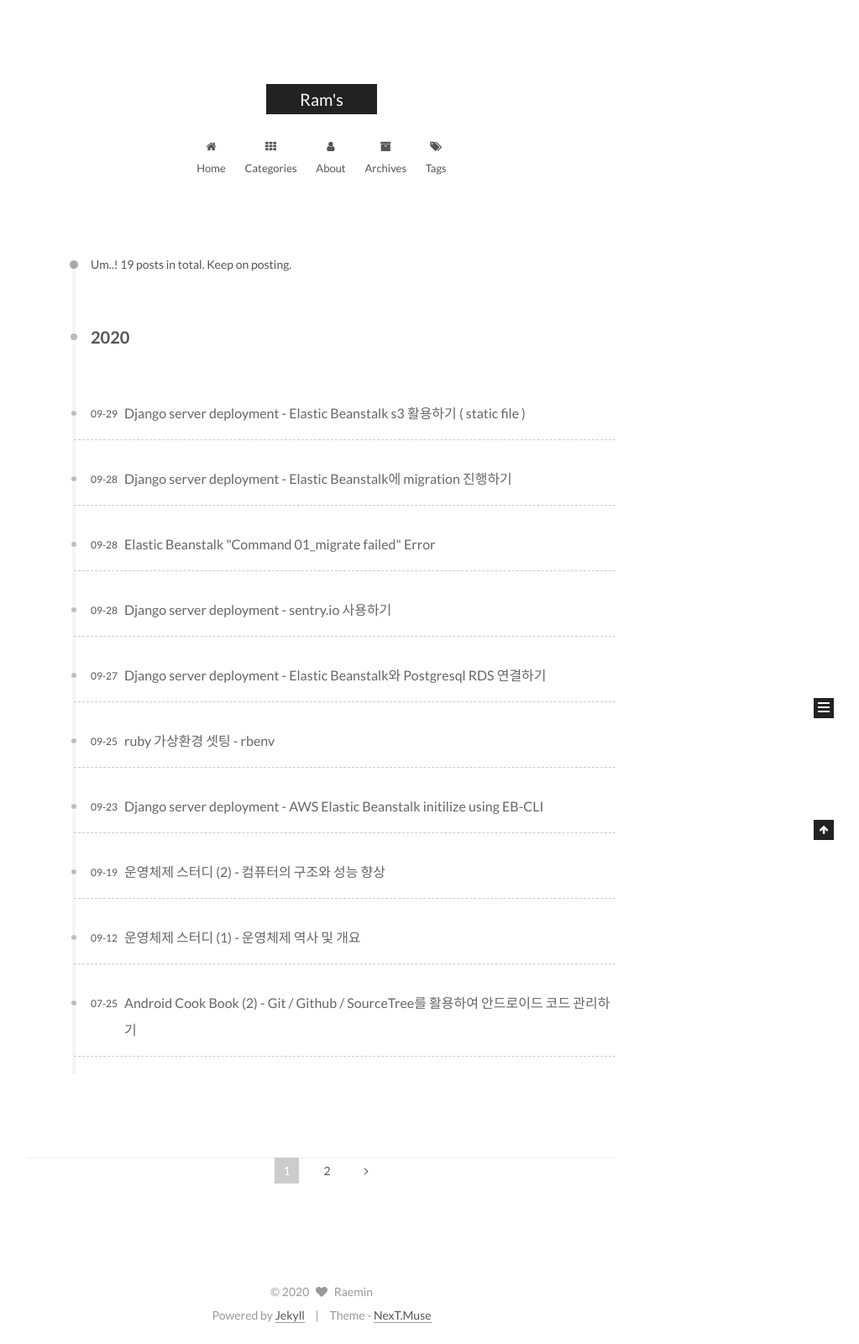
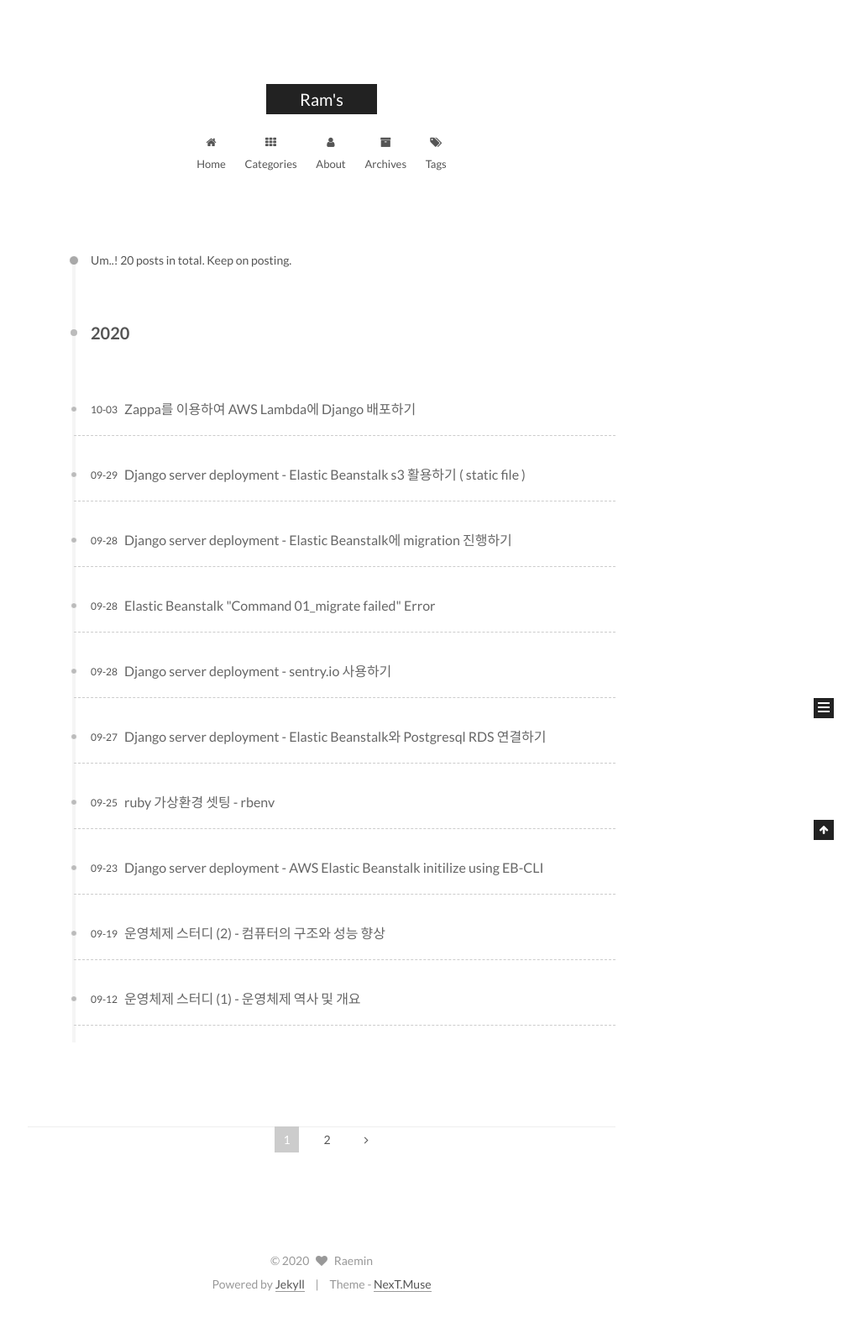
Before and after one commit to kangraemin/kangraemin.github.io, a Jekyll site: the page built from archives/index.html, in a window 1280 px wide. Shown: the whole page at 84% size, without its empty margins (257-1280 px from the left). Built offline with Jekyll 4.4.1, drawn with Linux system fonts in a browser that asks for light colours; after the commit the page ends 1563 px from its top, so only the background shows below that; part of the change alters nothing that is shown.

Commit message:
Add first zappa posts

````diff
--- a/_config.yml
+++ b/_config.yml
@@ -105,7 +105,7 @@ copyright: true
 canonical: true
 
 # Change headers hierarchy on site-subtitle (will be main site description) and on all post/pages titles for better SEO-optimization.
-seo: false
+seo: true
 
 # If true, will add site-subtitle to index page, added in jekyll config.
 # subtitle: Subtitle
--- /dev/null
+++ b/_posts/2020-10-03-django-zappa-serverless.md
@@ -0,0 +1,148 @@
+---
+title: Zappa를 이용하여 AWS Lambda에 Django 배포하기
+date: 2020-10-03
+categories:
+ - AWS
+tags:
+ - AWS
+ - Zappa
+ - Server deployment
+ - Django
+ - API Gateway
+ - Lambda
+---
+
+Zappa를 활용하여 Django 프로젝트를 API Gateway + Lambda를 활용한 서버리스 아키텍쳐로 배포하는 과정에 대해 공유합니다.
+
+<!-- more -->
+
+## 서버리스
+
+서버리스의 단어 그대로를 직역 해보자면, `서버가 없는`으로 해석 될 수 있습니다.
+
+하지만, 실제 서버가 없이 클라이언트-서버 시스템을 구현 할 수는 없습니다.
+
+따라서 서버리스도 실제 서버가 존재하지 않는 것은 아닙니다.
+
+서버리스란, 서버 관리를 제가 직접 하는 것이 아니라 관리를 직
+
+## Zappa
+
+[Zappa 공식 Github](https://github.com/Miserlou/Zappa)
+
+1. zappa 설치
+
+```bash
+pip install zappa
+```
+
+> 이 과정 중에, 이미 Elastic beanstalk CLI가 설치 되어 있는 가상환경에 설치하려고 한다면 ebcli와 zappa가 충돌을 일으키게 됩니다. 둘 중 하나를 삭제 후 재설치 하시면 해결됩니다.
+
+2. AWS IAM 정보 발급
+
+AWS에 접속 하셔셔, `AWS IAM`계정을 생성 해 주세요. ( [공식 문서](https://docs.aws.amazon.com/ko_kr/IAM/latest/UserGuide/introduction.html) 참조 )
+
+그리고 `/.aws/credentials`파일을 생성하고, `/.aws/credentials`파일에 아래와 같이 입력 해 줍니다.
+
+```bash
+[default]
+AWS_ACCESS_KEY_ID= # IAM에서 생성한 ACCESS_KEY
+AWS_SECRET_ACCESS_KEY= # IAM에서 생성한 SECRET_KEY
+
+[zappa]
+AWS_ACCESS_KEY_ID= # IAM에서 생성한 ACCESS_KEY
+AWS_SECRET_ACCESS_KEY= # IAM에서 생성한 SECRET_KEY
+```
+
+이렇게 생성 해놓으면, AWS별로 KEY값들을 관리하기 수월 해 집니다.
+
+3. Set up zappa
+
+```bash
+$zappa init
+
+███████╗ █████╗ ██████╗ ██████╗  █████╗
+╚══███╔╝██╔══██╗██╔══██╗██╔══██╗██╔══██╗
+  ███╔╝ ███████║██████╔╝██████╔╝███████║
+ ███╔╝  ██╔══██║██╔═══╝ ██╔═══╝ ██╔══██║
+███████╗██║  ██║██║     ██║     ██║  ██║
+╚══════╝╚═╝  ╚═╝╚═╝     ╚═╝     ╚═╝  ╚═╝
+
+Welcome to Zappa!
+
+Zappa is a system for running server-less Python web applications on AWS Lambda and AWS API Gateway.
+This `init` command will help you create and configure your new Zappa deployment.
+Let's get started!
+
+# zappa 화경 이름 설정
+Your Zappa configuration can support multiple production stages, like 'dev', 'staging', and 'production'.
+What do you want to call this environment (default 'dev'): rams_zappa_test
+
+# 위에서 설정한 AWS credential에서 데이터를 가져 올 수 있습니다.
+AWS Lambda and API Gateway are only available in certain regions. Let's check to make sure you have a profile set up in one that will work.
+We found the following profiles: eb-cli, default, and zappa. Which would you like us to use? (default 'default'): zappa
+
+# S3버킷의 이름을 설정 해 줍니다.
+Your Zappa deployments will need to be uploaded to a private S3 bucket.
+If you don't have a bucket yet, we'll create one for you too.
+What do you want to call your bucket? (default 'zappa-o4vpxzdhk'): zappa-rams-test
+
+# Django settings의 경로 셋팅
+It looks like this is a Django application!
+What is the module path to your projects's Django settings?
+We discovered: config.settings
+Where are your project's settings? (default 'config.settings'): config.settings
+
+# n로 진행 했습니다.
+You can optionally deploy to all available regions in order to provide fast global service.
+If you are using Zappa for the first time, you probably don't want to do this!
+Would you like to deploy this application globally? (default 'n') [y/n/(p)rimary]: n
+
+Okay, here's your zappa_settings.json:
+
+{
+    "rams_zappa_test": {
+        "django_settings": "config.settings",
+        "profile_name": "zappa",
+        "project_name": "zappa_test_project_name",
+        "runtime": "python3.8",
+        "s3_bucket": "zappa-rams-test"
+    }
+}
+
+Does this look okay? (default 'y') [y/n]: y
+
+Done! Now you can deploy your Zappa application by executing:
+
+        $ zappa deploy rams_zappa_test
+
+After that, you can update your application code with:
+
+        $ zappa update rams_zappa_test
+
+To learn more, check out our project page on GitHub here: https://github.com/Miserlou/Zappa
+and stop by our Slack channel here: https://slack.zappa.io
+
+Enjoy!,
+ ~ Team Zappa!
+```
+
+4. region 추가
+
+위 과정을 거치면, 프로젝트의 루트에 `zappa_settings.json`가 생성 됩니다.
+
+해당 파일을 통해 zappa의 여러 환경 설정을 진행 할 수 있습니다.
+
+[Zappa 공식 Github](https://github.com/Miserlou/Zappa#advanced-settings)에서 구체적인 설정 내용들을 확인 할 수 있습니다.
+
+여기서 `aws_region` 항목을 `ap-northeast-2`로 추가 해주어 `서울`지역으로 설정 해 줍니다. ( `ap-northeast-2`는 서울을 의미합니다. 다른 지역은 [AWS 공식 문서](https://docs.aws.amazon.com/ko_kr/AWSEC2/latest/UserGuide/using-regions-availability-zones.html)를 참조 해주세요 )
+
+5. Zappa 배포
+
+```bash
+$ zappa deploy
+```
+
+[공식 GIthub](https://github.com/Miserlou/Zappa#advanced-settings)에 따르면, 위 과정을 거친 뒤 `zappa deploy`만 하면, 배포가 진행 된다고 적혀 있지만 실제로는 많은 오류가 있어 배포가 되지 않습니다.
+
+오류에 대응하기 위한 추가적인 설정에 대해서는 다음 포스팅에 추가적으로 서술 하겠습니다.
````
